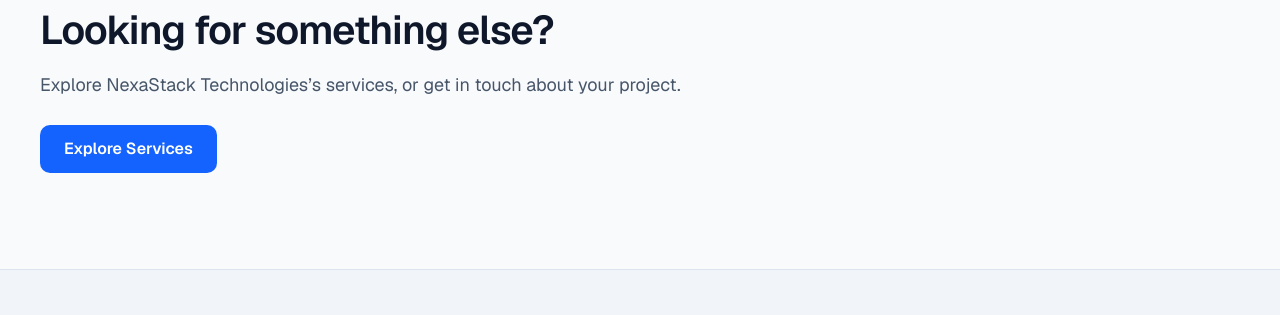
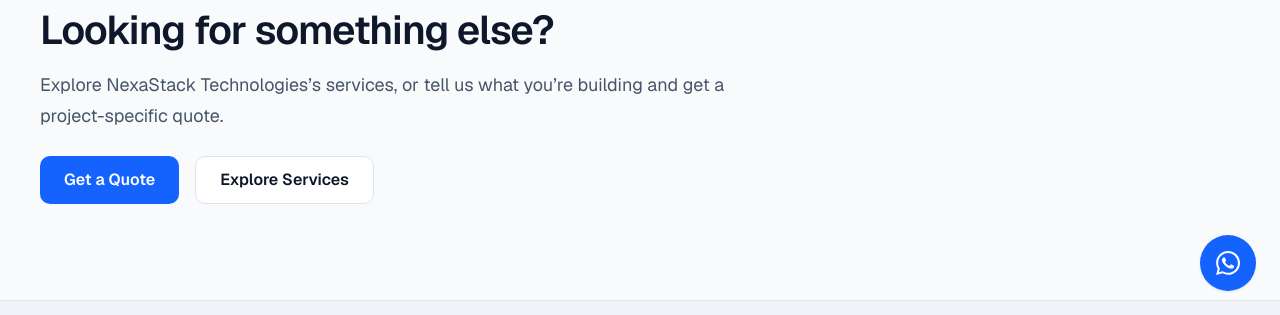
Before and after one commit to Jakirhossain80/nexaStack-technologies, a Next.js app in the folder apps/web/: page /blog in a window 1280 px wide. Shown: the part 485-800 px from the top of the page. Built offline with nearby package versions, Linux system fonts and the light colour scheme; no server answers.

Commit message:
Whats app functionalities integration

```diff
--- a/apps/web/app/(marketing)/blog/page.tsx
+++ b/apps/web/app/(marketing)/blog/page.tsx
@@ -9,6 +9,7 @@
 import { Pagination } from '@/components/ui/Pagination';
 import { ScrollReveal } from '@/components/ui/ScrollReveal';
 import { company } from '@/config/company';
+import { navigationActions } from '@/config/navigation';
 import { env } from '@/lib/env';
 import {
   filterAndPaginatePosts,
@@ -119,11 +120,15 @@
       <ScrollReveal className="mt-12 max-w-prose border-t border-default pt-10">
         <h2 className="text-section font-semibold tracking-tight text-primary">Looking for something else?</h2>
         <p className="mt-4 text-body-lg text-secondary">
-          Explore {company.legalName}&rsquo;s services, or get in touch about your project.
+          Explore {company.legalName}&rsquo;s services, or tell us what you&rsquo;re building and
+          get a project-specific quote.
         </p>
-        <Button href="/services" className="mt-6">
-          Explore Services
-        </Button>
+        <div className="mt-6 flex flex-col gap-4 sm:flex-row">
+          <Button href={navigationActions.quote.href}>{navigationActions.quote.label}</Button>
+          <Button href="/services" variant="secondary">
+            Explore Services
+          </Button>
+        </div>
       </ScrollReveal>
 
       <script
--- a/apps/web/app/(marketing)/layout.tsx
+++ b/apps/web/app/(marketing)/layout.tsx
@@ -2,18 +2,24 @@
 
 import { Footer } from '@/components/layout/Footer';
 import { Navbar } from '@/components/layout/Navbar';
+import { WhatsAppWidget } from '@/components/layout/WhatsAppWidget';
 
 export interface MarketingLayoutProps {
   children: ReactNode;
 }
 
-/** Public site shell: shared Navbar and Footer on every route in this group. */
+/**
+ * Public site shell: shared Navbar and Footer on every route in this group. `WhatsAppWidget`
+ * is mounted here rather than the root layout so it's excluded from `(admin)` (its own separate
+ * layout) and `/dev/*` preview routes (outside both route groups) without any path checks.
+ */
 export default function MarketingLayout({ children }: Readonly<MarketingLayoutProps>) {
   return (
     <>
       <Navbar />
       <main id="main-content">{children}</main>
       <Footer />
+      <WhatsAppWidget />
     </>
   );
 }
--- /dev/null
+++ b/apps/web/components/layout/WhatsAppWidget.tsx
@@ -0,0 +1,143 @@
+'use client';
+
+import * as Dialog from '@radix-ui/react-dialog';
+import Link from 'next/link';
+import { useCallback, useRef } from 'react';
+
+import { Button } from '@/components/ui/Button';
+import { company } from '@/config/company';
+import { getWhatsAppLink } from '@/lib/whatsapp';
+
+const LINK_CLASSES =
+  'rounded-field text-primary-blue underline-offset-4 focus-ring hover:text-primary-blue-hover hover:underline';
+
+/** WhatsApp glyph, Simple Icons (CC0-1.0) — byte-for-byte the same path already used in
+ * `WhatsAppLink.tsx` and `ShareLinks.tsx`, so every WhatsApp icon on the site is the same asset. */
+function WhatsAppGlyph({ className }: { className: string }) {
+  return (
+    <svg aria-hidden="true" viewBox="0 0 24 24" fill="currentColor" className={className}>
+      <path d="M17.472 14.382c-.297-.149-1.758-.867-2.03-.967-.273-.099-.471-.148-.67.15-.197.297-.767.966-.94 1.164-.173.199-.347.223-.644.075-.297-.15-1.255-.463-2.39-1.475-.883-.788-1.48-1.761-1.653-2.059-.173-.297-.018-.458.13-.606.134-.133.298-.347.446-.52.149-.174.198-.298.298-.497.099-.198.05-.371-.025-.52-.075-.149-.669-1.612-.916-2.207-.242-.579-.487-.5-.669-.51-.173-.008-.371-.01-.57-.01-.198 0-.52.074-.792.372-.272.297-1.04 1.016-1.04 2.479 0 1.462 1.065 2.875 1.213 3.074.149.198 2.096 3.2 5.077 4.487.709.306 1.262.489 1.694.625.712.227 1.36.195 1.871.118.571-.085 1.758-.719 2.006-1.413.248-.694.248-1.289.173-1.413-.074-.124-.272-.198-.57-.347m-5.421 7.403h-.004a9.87 9.87 0 01-5.031-1.378l-.361-.214-3.741.982.998-3.648-.235-.374a9.86 9.86 0 01-1.51-5.26c.001-5.45 4.436-9.884 9.888-9.884 2.64 0 5.122 1.03 6.988 2.898a9.825 9.825 0 012.893 6.994c-.003 5.45-4.437 9.884-9.885 9.884m8.413-18.297A11.815 11.815 0 0012.05 0C5.495 0 .16 5.335.157 11.892c0 2.096.547 4.142 1.588 5.945L.057 24l6.305-1.654a11.882 11.882 0 005.683 1.448h.005c6.554 0 11.89-5.335 11.893-11.893a11.821 11.821 0 00-3.48-8.413Z" />
+    </svg>
+  );
+}
+
+/**
+ * Site-wide floating WhatsApp entry point. Rendered once, in the `(marketing)` route group's
+ * layout — that structurally excludes `(admin)` (its own separate layout) and `/dev/*` routes
+ * (outside both route groups, root layout only), the same way those routes are already left out
+ * of `sitemap.ts`/`robots.ts` (never added to an allowlist, rather than filtered by path).
+ *
+ * Built on `@radix-ui/react-dialog` (already a dependency — same primitive `MobileMenu` uses)
+ * with `modal={false}`: no scroll lock, no full focus trap, so a visitor can keep reading the
+ * page while this is open, matching `ThemeMenu`'s own `modal={false}` choice for its popover.
+ * No `Dialog.Overlay` — a visible backdrop would misrepresent this as a blocking action. Radix
+ * still handles Escape-to-close, outside-click-to-close, and moving focus in; the trigger's
+ * `aria-haspopup`/`aria-expanded`/`aria-controls` are Radix's built-in `Dialog.Trigger` wiring.
+ */
+export function WhatsAppWidget() {
+  const triggerRef = useRef<HTMLButtonElement>(null);
+
+  // Same fix as MobileMenu/ThemeMenu: Radix's default focus() can scroll toward the sticky
+  // header's in-flow position and jump a scrolled page back to the top.
+  const returnFocusToTrigger = useCallback((event: Event) => {
+    event.preventDefault();
+    triggerRef.current?.focus({ preventScroll: true });
+  }, []);
+
+  return (
+    <Dialog.Root modal={false}>
+      <Dialog.Trigger ref={triggerRef} asChild>
+        <button
+          type="button"
+          aria-label="Chat with us on WhatsApp"
+          className="fixed right-6 z-40 flex size-14 items-center justify-center rounded-full bg-primary-blue text-on-primary shadow-card transition-colors duration-150 ease-out hover:bg-primary-blue-hover focus-ring"
+          // Matches the `right-6`/`bottom-6` (1.5rem) offset used everywhere else in this file,
+          // extended with the safe-area inset so it doesn't sit under a device's home indicator.
+          style={{ bottom: 'calc(1.5rem + env(safe-area-inset-bottom))' }}
+        >
+          <WhatsAppGlyph className="size-6" />
+        </button>
+      </Dialog.Trigger>
+
+      <Dialog.Portal>
+        <Dialog.Content
+          id="whatsapp-widget-panel"
+          aria-describedby={undefined}
+          onCloseAutoFocus={returnFocusToTrigger}
+          className="fixed right-6 left-6 z-40 rounded-card border border-default bg-surface p-5 shadow-card sm:left-auto sm:w-96 state-open:animate-menu-in state-closed:animate-menu-out"
+          // 6rem clears the 3.5rem (size-14) trigger button plus a gap; extended with the
+          // safe-area inset for the same reason as the trigger's own offset above.
+          style={{ bottom: 'calc(6rem + env(safe-area-inset-bottom))' }}
+        >
+          <div className="flex items-start justify-between gap-4">
+            <Dialog.Title className="text-card font-semibold tracking-tight text-primary">
+              Chat with us on WhatsApp
+            </Dialog.Title>
+            <Dialog.Close asChild>
+              <button
+                type="button"
+                aria-label="Close"
+                className="shrink-0 rounded-field p-1 text-secondary focus-ring hover:text-primary"
+              >
+                <svg
+                  aria-hidden="true"
+                  viewBox="0 0 20 20"
+                  fill="none"
+                  stroke="currentColor"
+                  strokeWidth="2"
+                  strokeLinecap="round"
+                  strokeLinejoin="round"
+                  className="size-5"
+                >
+                  <path d="M5 5l10 10M15 5L5 15" />
+                </svg>
+              </button>
+            </Dialog.Close>
+          </div>
+
+          <p className="mt-3 text-body text-secondary">Have a question? Chat with us on WhatsApp.</p>
+
+          <dl className="mt-4 space-y-1.5 text-label text-secondary">
+            <div className="flex justify-between gap-4">
+              <dt className="font-medium text-primary">Business hours</dt>
+              <dd>{company.hours.display}</dd>
+            </div>
+            <div className="flex justify-between gap-4">
+              <dt className="font-medium text-primary">Time zone</dt>
+              <dd>
+                {company.hours.timeZone} (UTC{company.hours.utcOffset})
+              </dd>
+            </div>
+          </dl>
+          <p className="mt-2 text-label text-secondary">
+            Messages sent outside business hours are answered once we&rsquo;re next open.
+          </p>
+
+          <Button
+            href={getWhatsAppLink(company.whatsapp.prefilledMessage)}
+            target="_blank"
+            rel="noopener noreferrer"
+            className="mt-5 w-full justify-center"
+          >
+            <WhatsAppGlyph className="size-5 shrink-0" />
+            Chat on WhatsApp
+          </Button>
+
+          <div className="mt-4 space-y-2 border-t border-default pt-4 text-label text-secondary">
+            <p>Prefer another way to reach us?</p>
+            <p>
+              <a href={company.email.href} className={LINK_CLASSES}>
+                {company.email.general}
+              </a>
+            </p>
+            <p>
+              <Link href="/contact" className={LINK_CLASSES}>
+                Use the contact form
+              </Link>
+            </p>
+          </div>
+        </Dialog.Content>
+      </Dialog.Portal>
+    </Dialog.Root>
+  );
+}
--- a/apps/web/config/company.ts
+++ b/apps/web/config/company.ts
@@ -4,6 +4,8 @@
  * Import this everywhere these values appear: footer, contact page, JSON-LD, email templates,
  * legal pages. Never hardcode any of them in a component.
  */
+
+import { getWhatsAppLink } from '@/lib/whatsapp';
 
 type DeepReadonly<T> = { readonly [K in keyof T]: DeepReadonly<T[K]> };
 
@@ -17,7 +19,6 @@
 }
 
 const legalName = 'NexaStack Technologies';
-const whatsappHref = 'https://wa.me/8801712119253';
 const whatsappPrefilledMessage = `Hello ${legalName}, I would like to discuss a web development project.`;
 
 export const company = deepFreeze({
@@ -51,11 +52,10 @@
     href: 'tel:+8801712119253',
   },
   whatsapp: {
-    // wa.me requires digits only: no "+", no leading zero.
-    href: whatsappHref,
+    href: getWhatsAppLink(),
     prefilledMessage: whatsappPrefilledMessage,
     /** Click-to-chat link that opens with the prefilled message. */
-    chatHref: `${whatsappHref}?text=${encodeURIComponent(whatsappPrefilledMessage)}`,
+    chatHref: getWhatsAppLink(whatsappPrefilledMessage),
   },
 
   // Placeholder — replace with hello@<domain> once registered (CLAUDE.md 22.6).
--- /dev/null
+++ b/apps/web/lib/whatsapp.ts
@@ -0,0 +1,18 @@
+/**
+ * The one place that knows NexaStack's WhatsApp number and how to build a `wa.me` link.
+ * Every WhatsApp "chat with us" link in the app (`config/company.ts`, and anything that needs
+ * its own prefilled message, like `WhatsAppWidget`) goes through this — a future change to the
+ * number or the URL format only happens here.
+ *
+ * `components/sections/ShareLinks.tsx` intentionally does NOT use this: that's WhatsApp's
+ * generic share-intent link (sharing a blog post with a third party), which has no phone number
+ * at all — a different feature, not a "chat with NexaStack" link.
+ */
+
+// Digits only, no "+", no leading zero — root CLAUDE.md section 4.
+const WHATSAPP_NUMBER = '8801712119253';
+
+export function getWhatsAppLink(message?: string): string {
+  const base = `https://wa.me/${WHATSAPP_NUMBER}`;
+  return message ? `${base}?text=${encodeURIComponent(message)}` : base;
+}
```
